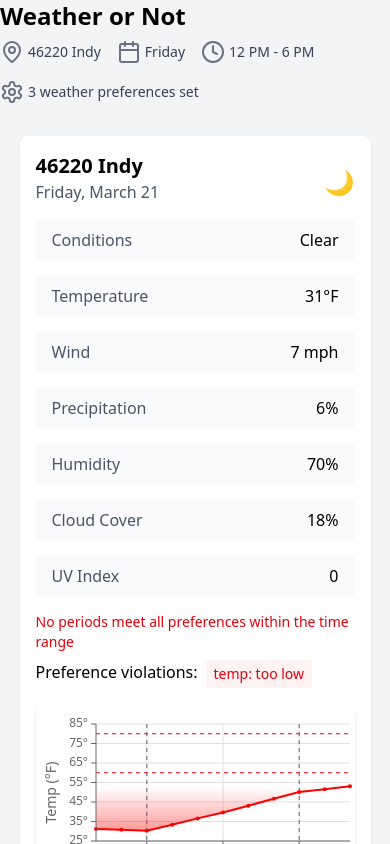
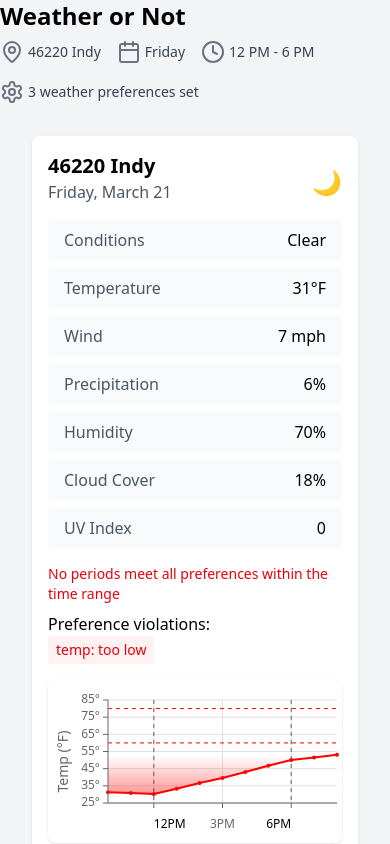
Before and after one commit to byronwall/weather-helper, a React (Vite) app: page / in a window 390 px wide. Both pictures are taken after a click on the button "46220 Indy". Shown: the top 844 px of the page. Built offline with nearby package versions, Linux system fonts and the light colour scheme.

Commit message:
Improve layout and responsiveness

```diff
--- a/src/App.tsx
+++ b/src/App.tsx
@@ -47,29 +47,40 @@ export function App() {
           .weather-grid {
             display: grid;
             gap: 1rem;
-            grid-template-columns: repeat(auto-fit, minmax(0, 1fr));
-            max-width: min(1800px, 90vw);
+            width: 100%;
+            max-width: 1800px;
             margin: 0 auto;
+            padding: 0 1rem;
           }
 
-          @media (min-width: 641px) {
+          @media (max-width: 767px) {
             .weather-grid {
-              grid-template-columns: ${
-                selectedDates.length === 2 ? "repeat(2, 1fr)" : "repeat(3, 1fr)"
-              };
+              grid-template-columns: minmax(0, 1fr);
             }
           }
 
-          @media (max-width: 640px) {
+          @media (min-width: 768px) {
             .weather-grid {
-              grid-template-columns: 1fr;
+              grid-template-columns: repeat(${Math.min(
+                selectedDates.length,
+                2
+              )}, minmax(0, 1fr));
+            }
+          }
+
+          @media (min-width: 1400px) {
+            .weather-grid {
+              grid-template-columns: repeat(${Math.min(
+                selectedDates.length,
+                3
+              )}, minmax(0, 1fr));
             }
           }
         `}
       </style>
       <div className="min-h-screen bg-gray-100">
         <Header />
-        <main className="container mx-auto p-4 space-y-4">
+        <main className="w-full p-4 space-y-4">
           {!selectedLocation && (
             <div className="bg-white rounded shadow p-4 w-fit mx-auto">
               <LocationInput />
--- a/src/WeatherCard.tsx
+++ b/src/WeatherCard.tsx
@@ -19,9 +19,9 @@ interface WeatherMetricCardProps {
 
 function WeatherMetricCard({ label, value }: WeatherMetricCardProps) {
   return (
-    <div className="flex items-baseline justify-between bg-gray-50 px-4 py-2 rounded">
-      <span className="text-gray-600">{label}</span>
-      <span className="font-medium ml-4">{value}</span>
+    <div className="flex items-baseline justify-between bg-gray-50 px-4 py-2 rounded min-w-0">
+      <span className="text-gray-600 truncate mr-2">{label}</span>
+      <span className="font-medium flex-shrink-0">{value}</span>
     </div>
   );
 }
@@ -75,11 +75,11 @@ export function WeatherCard({ date, width }: WeatherCardProps) {
   ];
 
   return (
-    <div className="bg-white rounded-lg shadow p-4">
-      <div className="flex items-center justify-between mb-4">
-        <div>
-          <h2 className="text-xl font-bold">{selectedLocation}</h2>
-          <p className="text-gray-600">
+    <div className="bg-white rounded-lg shadow p-4 w-full overflow-hidden min-w-0 max-w-full">
+      <div className="flex items-center justify-between mb-4 min-w-0 gap-2">
+        <div className="min-w-0 flex-1 overflow-hidden">
+          <h2 className="text-xl font-bold truncate">{selectedLocation}</h2>
+          <p className="text-gray-600 truncate">
             {date.toLocaleDateString("en-US", {
               weekday: "long",
               month: "long",
@@ -87,12 +87,12 @@ export function WeatherCard({ date, width }: WeatherCardProps) {
             })}
           </p>
         </div>
-        <div className="text-4xl">{icon}</div>
+        <div className="text-4xl flex-shrink-0">{icon}</div>
       </div>
 
       <div className="mb-4">
-        <div className="@container">
-          <div className="grid grid-cols-1 @sm:grid-cols-2 @lg:grid-cols-3 gap-4">
+        <div className="min-w-0 max-w-full">
+          <div className="grid grid-cols-1 sm:grid-cols-2 lg:grid-cols-3 gap-2">
             {metrics.map((metric) => (
               <WeatherMetricCard
                 key={metric.label}
@@ -104,13 +104,13 @@ export function WeatherCard({ date, width }: WeatherCardProps) {
         </div>
       </div>
 
-      <div className="mb-4">
+      <div className="mb-4 min-w-0">
         <div className="space-y-2">
           {analysis.validTimeRanges.length > 0 ? (
             <>
-              <p className=" font-medium flex ">
-                Good conditions:
-                <div className="flex flex-wrap gap-2">
+              <p className="font-medium flex flex-wrap min-w-0">
+                <span className="flex-shrink-0">Good conditions:</span>
+                <div className="flex flex-wrap gap-2 w-full">
                   {analysis.validTimeRanges.map((range, index) => (
                     <span
                       key={index}
@@ -130,9 +130,9 @@ export function WeatherCard({ date, width }: WeatherCardProps) {
 
           {analysis.violations.length > 0 && (
             <>
-              <p className="font-medium flex">
-                Preference violations:
-                <div className="flex flex-wrap gap-2 ml-2">
+              <p className="font-medium flex flex-wrap min-w-0">
+                <span className="flex-shrink-0">Preference violations:</span>
+                <div className="flex flex-wrap gap-2 w-full">
                   {Array.from(
                     new Set(
                       analysis.violations.map(
@@ -158,7 +158,10 @@ export function WeatherCard({ date, width }: WeatherCardProps) {
       </div>
 
       <div>
-        <WeatherChartPanel weatherData={weatherData} width={width} />
+        <WeatherChartPanel
+          weatherData={weatherData}
+          width={Math.min(width, window.innerWidth - 64)}
+        />
       </div>
     </div>
   );
```
